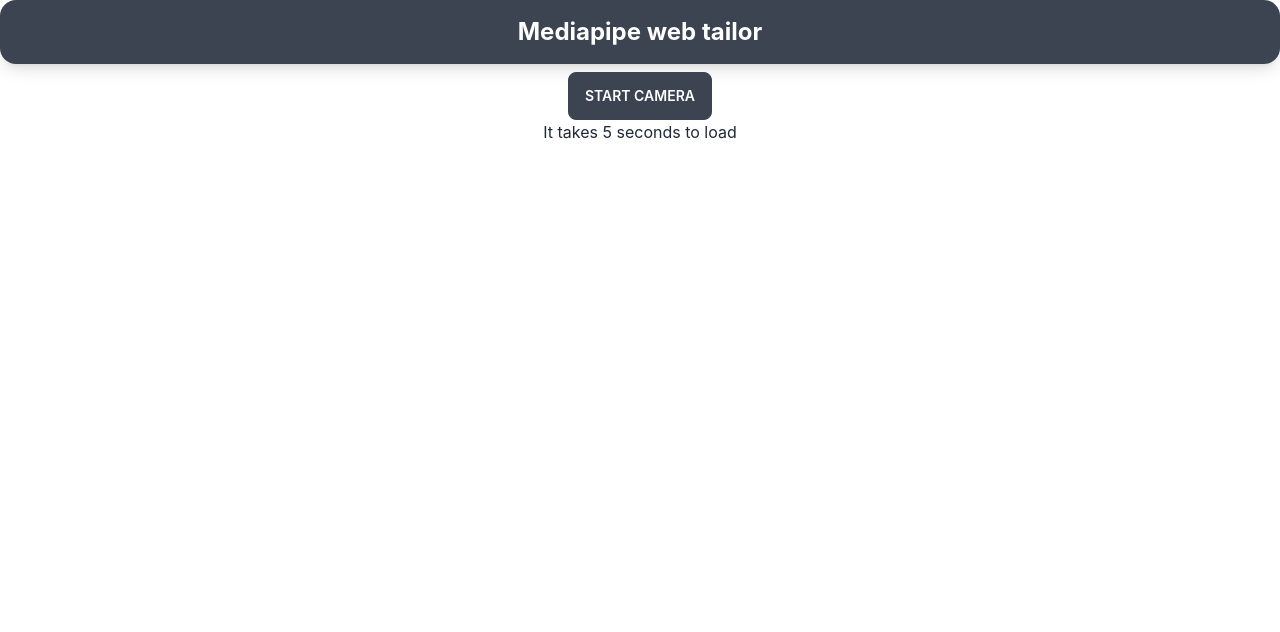
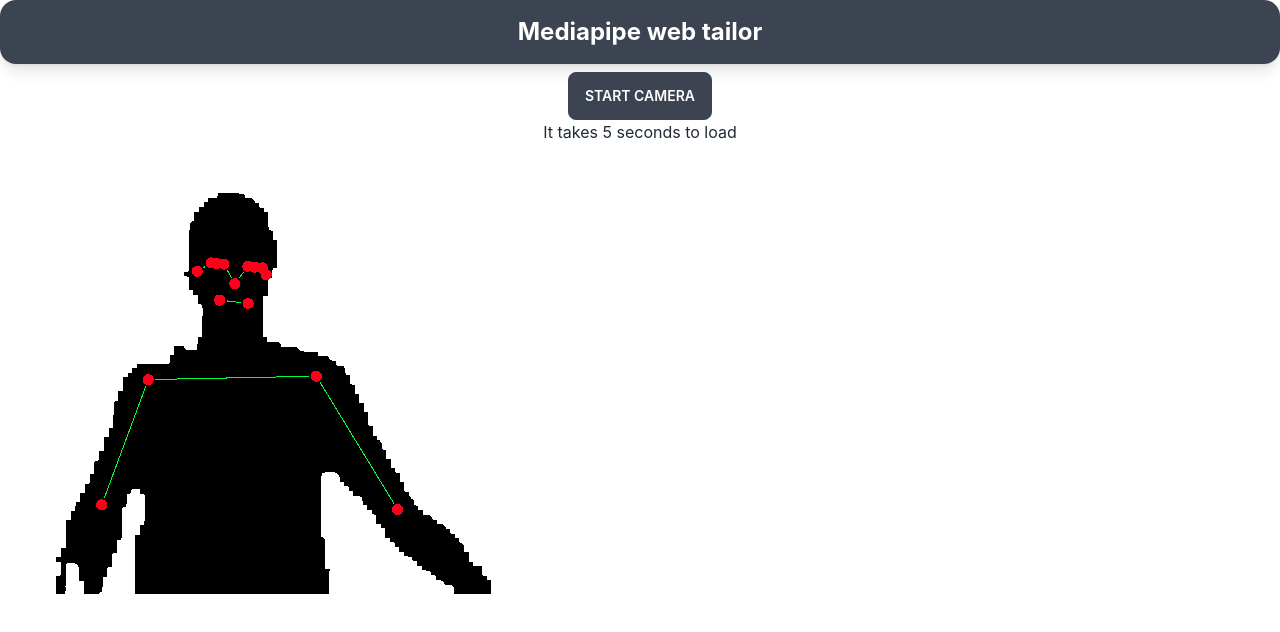
Before and after one commit to jcamilov/webtailor, a React (Create React App) app: page / in a window 1280 px wide. Shown: the top 632 px of the page. Built offline with nearby package versions, Linux system fonts and the light colour scheme.

Commit message:
smoothing silhouette

```diff
--- a/package.json
+++ b/package.json
@@ -9,10 +9,13 @@
     "@mediapipe/drawing_utils": "^0.3.1620248257",
     "@mediapipe/holistic": "^0.5.1635989137",
     "@mediapipe/pose": "^0.5.1635988162",
+    "@techstark/opencv-js": "^4.5.4-release.1",
     "@testing-library/jest-dom": "^5.16.2",
     "@testing-library/react": "^12.1.2",
     "@testing-library/user-event": "^13.5.0",
+    "babel-polyfill": "^6.26.0",
     "daisyui": "^1.25.4",
+    "opencv.js": "^1.2.1",
     "react": "^17.0.2",
     "react-dom": "^17.0.2",
     "react-scripts": "5.0.0",
--- a/src/App.js
+++ b/src/App.js
@@ -23,6 +23,7 @@
           {processing ? "Stop" : "Start"} camera
         </button>
         {processing ? <WebcamViewer /> : <p>It takes 5 seconds to load</p>}
+        <SingleImageViewer />
       </div>
     </CameraProvider>
   );
--- a/src/components/SingleImageViewer.jsx
+++ b/src/components/SingleImageViewer.jsx
@@ -1,88 +1,86 @@
 import React, { useEffect, useRef } from "react";
-import { Pose, POSE_CONNECTIONS } from "@mediapipe/pose";
-import { drawLandmarks, drawConnectors } from "@mediapipe/drawing_utils";
-import * as cam from "@mediapipe/camera_utils";
 import hombre from "../assets/hombre.jpg";
+import juan from "../assets/juan.png";
 
 function SingleImageViewer() {
-  const picRef = useRef(null);
-  const canvasRef = useRef(null);
-  let camera = null;
+  let picRef = useRef(null);
+  let canvasRef = useRef(null);
+  let width = 0;
+  let height = 0;
 
-  // processing main function
-  function onResults(results) {
-    console.log(results);
-    canvasRef.current.width = picRef.current.video.videoWidth;
-    canvasRef.current.height = picRef.current.video.videoHeight;
-    const canvasElement = canvasRef.current;
-    const canvasCtx = canvasElement.getContext("2d");
-    canvasCtx.save();
-    canvasCtx.clearRect(0, 0, canvasElement.width, canvasElement.height);
-    canvasCtx.drawImage(
-      results.image,
-      0,
-      0,
-      canvasElement.width,
-      canvasElement.height
-    );
-    if (results.poseLandmarks) {
-      // Draw segmentation mask (Only overwrite missing pixels)
-      canvasCtx.globalCompositeOperation = "destination-atop";
-      canvasCtx.drawImage(
-        results.segmentationMask,
-        0,
-        0,
-        canvasElement.width,
-        canvasElement.height
+  const onLoad = () => {
+    // 1. Get image data
+    // an invisible canvas to convert the image to manipulable data
+    width = picRef.current.width;
+    height = picRef.current.height;
+    console.log(picRef.current);
+    console.log(`w: ${width} h: ${height}`);
+    let invisibleCanvas = document.createElement("canvas");
+    let invisibleCtx = invisibleCanvas.getContext("2d");
+    invisibleCanvas.width = width;
+    invisibleCanvas.height = height;
+    console.log(invisibleCanvas);
+    // picRef.current.crossOrigin = "Anonymous";
+    invisibleCtx.drawImage(picRef.current, 0, 0, width, height);
+    console.log(invisibleCtx);
+    let imageData = invisibleCtx.getImageData(0, 0, width, height);
+    // // 2. Get contour coordinates
+    let binaryImageData = [];
+    // making the image binary (1 represents person, 0 background)
+    for (let i = 0; i < imageData.data.length / 4; i++) {
+      binaryImageData.push(
+        imageData.data[i * 3] +
+          imageData.data[i * 3 + 1] +
+          imageData.data[i * 3 + 2] >
+          100
+          ? 0
+          : 1
       );
+    }
+    // converting it from 1D to 2D array
+    const binaryImage2D = [];
+    while (binaryImageData.length) {
+      binaryImage2D.push(binaryImageData.splice(0, width));
+    }
 
-      // Draw landmarks and connectors
-      canvasCtx.globalCompositeOperation = "source-over";
-      drawConnectors(canvasCtx, results.poseLandmarks, POSE_CONNECTIONS, {
-        color: "#00FF00",
-        lineWidth: 2,
-      });
-      drawLandmarks(canvasCtx, results.poseLandmarks, {
-        color: "#FF0000",
-        lineWidth: 1,
-      });
-      canvasCtx.restore();
+    // Find points of the silhouette. I search first and last '1' in every row
+    const silhouette = {
+      x: [],
+      y: [],
+      distanceInPixels: [],
+    };
+    let x = [];
+    let y = [];
+    // aquí voy ---> guardar indices de silueta
+
+    for (var row = 0; row < binaryImage2D.length - 1; row++) {
+      for (var col = 0; col < binaryImage2D[0].length - 1; col++) {
+        let index = binaryImage2D[row].findIndex((element) => element > 0);
+        if (index !== -1) {
+          // found person
+          x.push(binaryImage2D[index]);
+        }
+      }
     }
-  }
+    // smooth contour
+    // 3. Draw contour in a different canvas
+  };
 
-  useEffect(() => {
-    const pose = new Pose({
-      locateFile: (file) => {
-        return `https://cdn.jsdelivr.net/npm/@mediapipe/pose/${file}`;
-      },
-    });
-
-    pose.setOptions({
-      modelComplexity: 2,
-      static_image_mode: true,
-      smoothLandmarks: true,
-      enableSegmentation: true,
-      smoothSegmentation: true,
-      minDetectionConfidence: 0.5,
-      minTrackingConfidence: 0.5,
-    });
-
-    pose.onResults(onResults);
-    console.log(picRef.current);
-    const foto = createImageBitmap(picRef.current, 0, 0, 453, 680);
-    pose.send({ image: picRef });
-
-    console.log(`camera started`);
-  });
+  useEffect(() => {});
 
   return (
     <div className="grid grid-cols-2 gap-4">
       <img
         ref={picRef}
-        src="https://c.pxhere.com/photos/36/91/brett_lark_cancer_cure_model_confident_inspiring_strong-691314.jpg!d"
-        alt="hombre"
+        id="imageSrc"
+        // src="https://c.pxhere.com/photos/36/91/brett_lark_cancer_cure_model_confident_inspiring_strong-691314.jpg!d"
+        src={juan}
+        onLoad={onLoad}
+        alt="single picture"
       />
       <canvas
+        // ref={canvasRef}
+        id="outputCanvas"
         ref={canvasRef}
         style={{
           width: 640,
--- a/src/components/WebcamViewer.jsx
+++ b/src/components/WebcamViewer.jsx
@@ -34,7 +34,7 @@
 
     //llenar el fondo con negro. Only overwrite existing pixels.
     canvasCtx.globalCompositeOperation = "source-in";
-    canvasCtx.fillStyle = "#FFFFFF";
+    canvasCtx.fillStyle = "#000000";
     canvasCtx.fillRect(0, 0, canvasElement.width, canvasElement.height);
 
     // drawing mask, landmarks and connectors
@@ -74,6 +74,8 @@
           endImageData.data[i + 2] = 0;
         }
       }
+      console.log("Image data array is:");
+      console.log(endImageData.data);
 
       // drawing manipulation over the mask
       outputCanvasRef.current.width = width;
--- a/src/helpers.js
+++ b/src/helpers.js
@@ -23,3 +23,6 @@
   }
   return smoothed;
 };
+
+// Draw a path on a canvas
+export const drawPath = (canvasCtx, x, y) => {};
```
Also changed, not shown: src/assets/juan.png (added), 1 other file (tests, documents, lock files or other folders).
